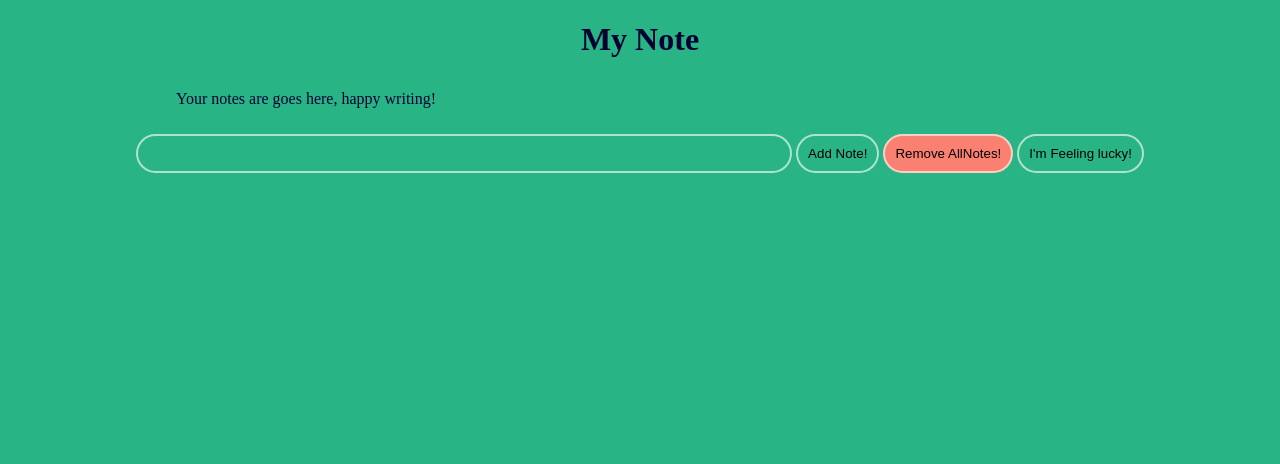
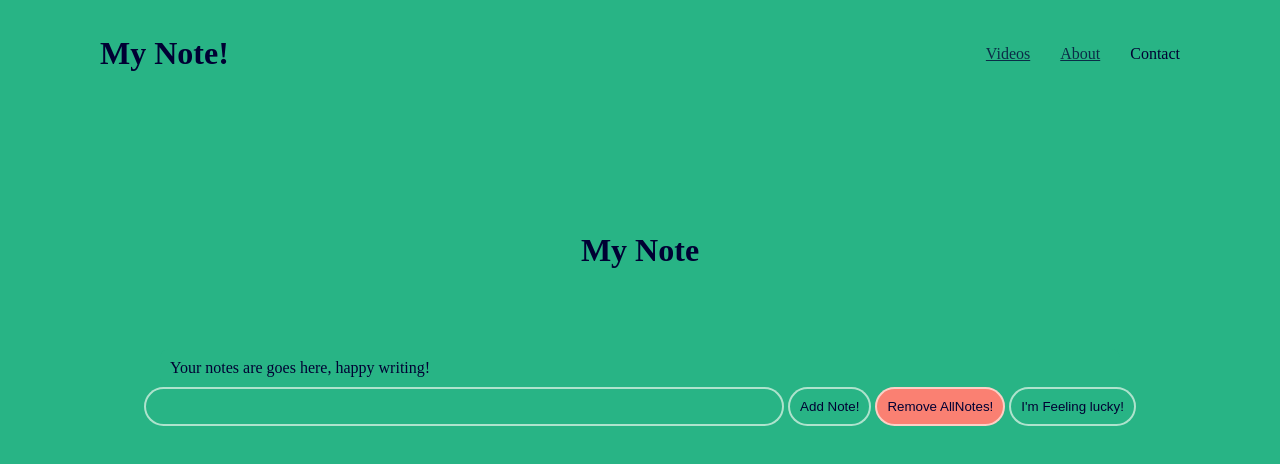
Before and after one commit to Mohib008/Project-0-Test, a website: page index.html in a window 1280 px wide. Drawn offline with nearby package versions, Linux system fonts and the light colour scheme.

Commit message:
navbar added

```diff
--- a/index.html
+++ b/index.html
@@ -12,7 +12,27 @@
 </head>
 <body>
 
-    <h1>My Note </h1>
+    <header class="section-0">
+        <h1>My Note!</h1>
+    <nav id="navbar-example2" class="navbar navbar-light bg-ligh">
+          <li class="nav-item"><a class="nav-link" href="#fat">Videos</a></li>
+          <li class="nav-item"><a class="nav-link" href="#mdo">About</a></li>
+          <li class="nav-item">Contact</li>
+      </nav>
+    </header>
+
+
+<!-- <section class="section-1">
+      <div class="jumbotron">
+        <h1 class="display-4">Hello, world!</h1>
+        <p class="lead">This is a simple hero unit, a simple jumbotron-style component for calling extra attention to featured content or information.</p>
+        <hr class="my-4">
+        <p>It uses utility classes for typography and spacing to space content out within the larger container.</p>
+        <a class="btn btn-primary btn-lg" href="#" role="button">Learn more</a>
+      </div>
+    </section> -->
+
+    <h1 class="h-1">My Note </h1>
 
     <div class="notes">
         <p class="note">Your notes are goes here, happy writing!</p>
--- a/main.scss
+++ b/main.scss
@@ -12,13 +12,42 @@ $color-red-salmon: #FA8072;
 $color-red-2: #FF7F50;
 $color-yellow-1: #DAA520;
 
-body{
+*{
     background-color: #28b485;
     color: $color-black-1;
+    margin: 0;
+    padding: 0;
+    box-sizing: border-box;
 }
 
-h1{
+.section-0 {
+    display: flex;
+    justify-content: space-between;
+    align-items: center;
+    padding: 35px 100px 0;
+}
+
+a {
+    text-transform: none;
+    opacity: 0.75;
+}
+a:hover {
+    opacity: 1;
+}
+
+nav {
+        display: flex;
+        margin-right: -15px;
+        list-style: none;
+}
+
+header nav li {
+    margin: 0 15px;
+}
+
+.h-1 {
     text-align: center;
+    padding: 10rem 0 5rem 0;
 }
 
 .remove {
```
Also changed, not shown: app.css.
